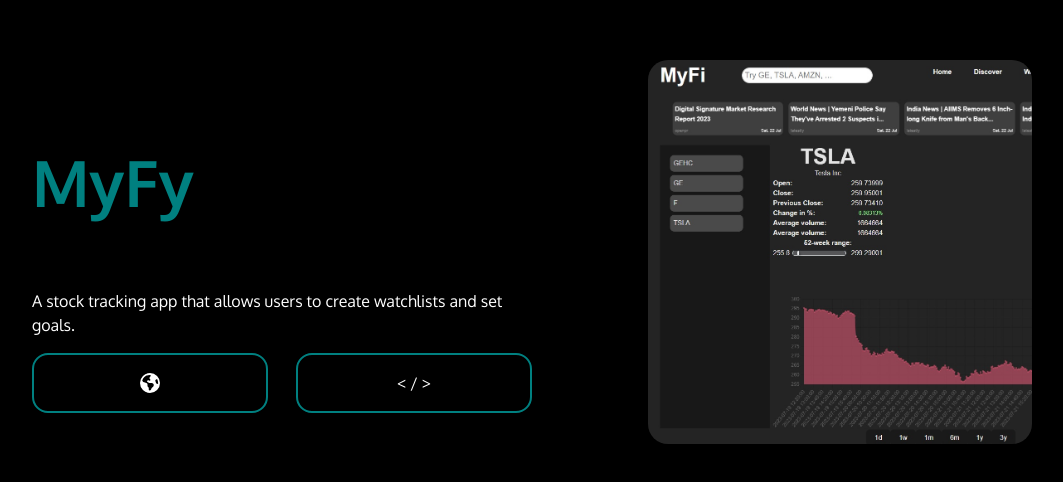
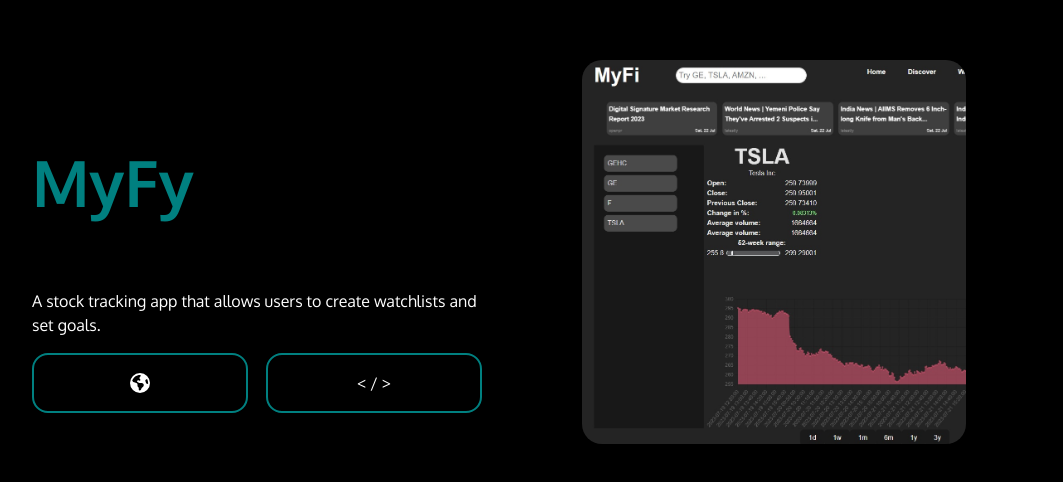
Before and after one commit to phildehovre/philippe-portfolio-2024, a React (Vite) app: page / in a window 1280 px wide. Shown: the part 1548-2030 px from the top of the page, without its empty margins (108-1171 px from the left). Built offline with nearby package versions, Linux system fonts and the light colour scheme.

Commit message:
touch up Projects style

```diff
--- a/src/components/Projects.scss
+++ b/src/components/Projects.scss
@@ -24,16 +24,22 @@
   justify-content: space-between;
   width: clamp(300px, 100%, 1000px);
   /* outline:1px solid red; */
+  gap: 1.5em;
+
+//   *
+//    {
+// 	outline: 1px solid salmon
+//    }
 }
 
 .left {
-	width:50%;
+	width:45%;
 }
 
 .right {
 	height:100vh;
 	/* outline:1px solid purple; */
-	// width:50%;
+	width:45%;
 	display:flex;
 	flex-direction:column;
 	justify-content:center;
```
